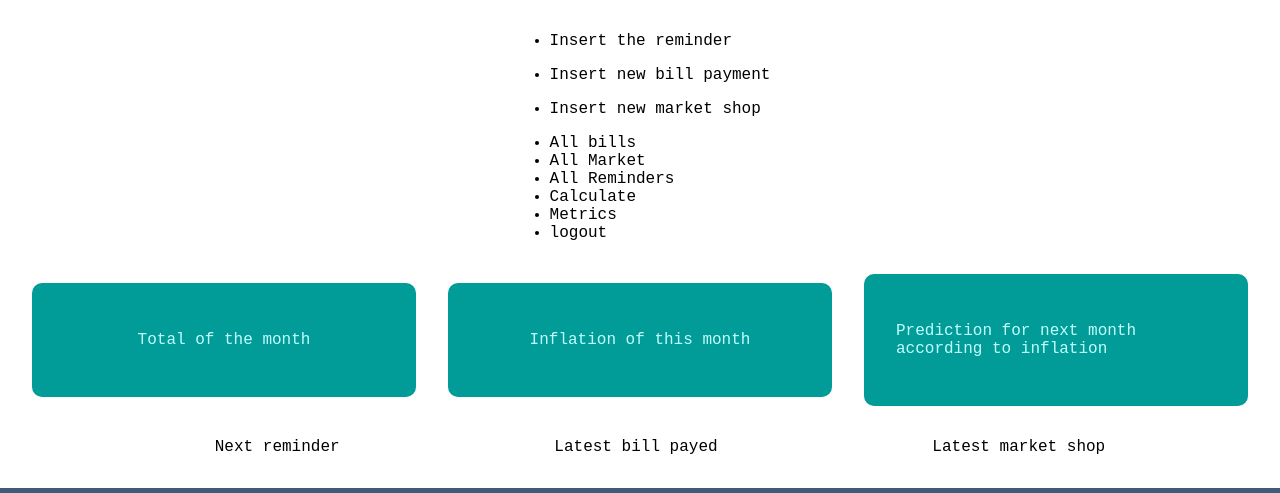
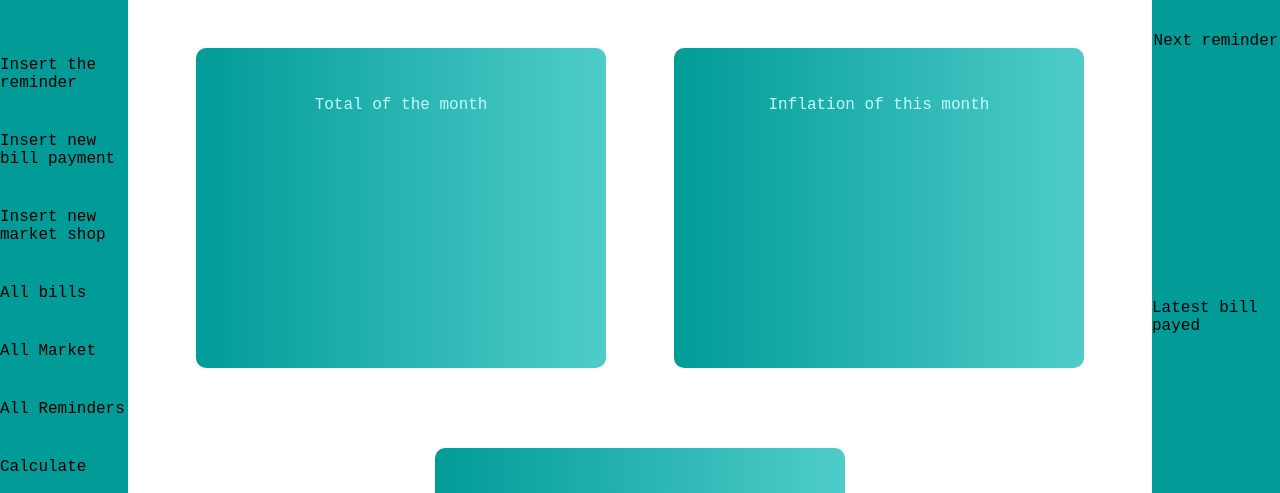
Before and after one commit to CeciliaTaboada/Controlador-de-gastos-web, a plain HTML site: page templates/home.html in a window 1280 px wide. Shown: the top 493 px of the page. Drawn offline with Linux system fonts and the light colour scheme.

Commit message:
styles were changed bc i didt like it before

```diff
--- a/static/style/home_styles.scss
+++ b/static/style/home_styles.scss
@@ -6,27 +6,27 @@ body {
     @extend %body;
 }
 
-header {
+#user-options {
+    @include displays(flex);
     background-color: #019b98;
-    height: 3em;
+    height: 100vh;
+    width: 10em;
+}
 
-    section {
+ul {
+    height: 100%;
+    list-style-type: none;
+    padding-left: 0;
+
+    li {
+        margin-top: 2.5em;
         cursor: pointer;
-
-        div {
-            @include displays(none);
-            align-items:flex-start;
-
-            li {
-                cursor: pointer;
-                list-style: none;
-            }
-        }
     }
 }
 
+
 #date {
-    @include boxes(#014e60);
+    @include boxes(linear-gradient(to right,#014e60, #56aec2));
     visibility: hidden;
     position: fixed;
     left: 40%;
@@ -49,17 +49,18 @@ header {
 }
 
 
-
-
 main {
+    display: flex;
+    justify-content:center;
     section {
         display: flex;
+        flex-direction: column;
         justify-content: space-evenly;
         align-items: center;
 
         div {
             @include displays(flex);
-            @include boxes(#019b98);
+            @include boxes(linear-gradient(to right, #019b98, #4fccca));
             margin-top: 1em;
             padding: 2em;
             height: 100%;
@@ -72,6 +73,23 @@ main {
     }
 }
 
+#next-and-last {
+    background-color: #019b98;
+    height: 100vh;
+    width: 10em;
+}
+
+#totals-and-predictions {
+    width: 100%;
+    display: flex;
+    flex-direction: row;
+    flex-wrap: wrap;
+    div {
+        width: 40%;
+        height: 40%;
+    }
+}
+
 #date.active {
     visibility: visible;
     transform: translate(0, 20%);
@@ -79,7 +97,7 @@ main {
     opacity: 1;
 }
 
-#header.active{
+#user-options.active{
     filter: blur(2px);
     pointer-events: none;
     user-select: none;
```
Also changed, not shown: static/style/home_styles.css.
